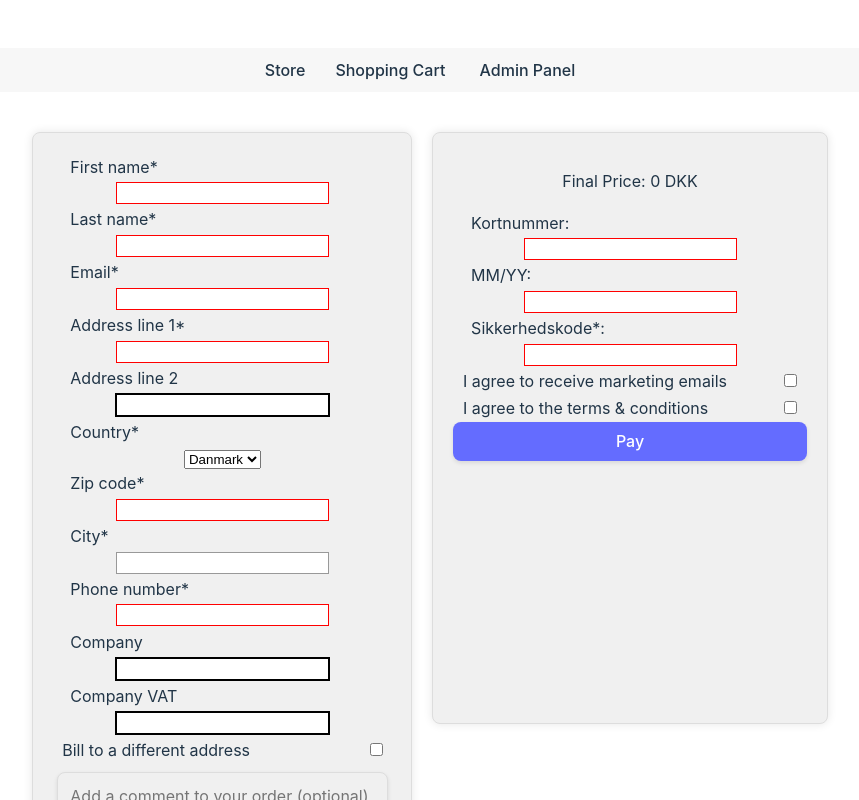
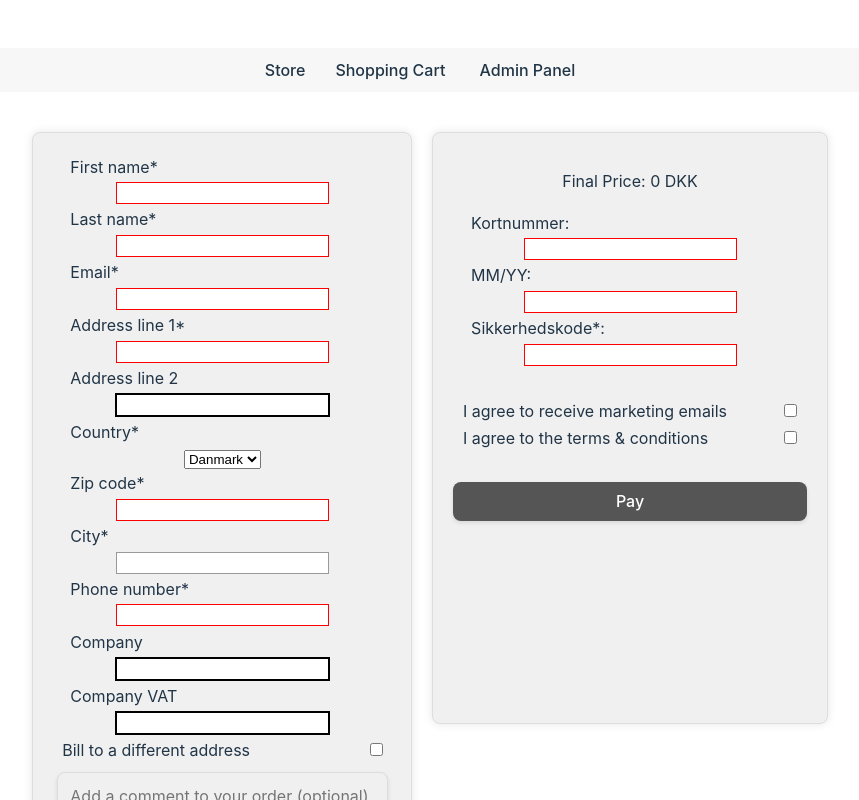
Before and after one commit to SiGoldbach/FrontendWebShop9, a React (Vite) app: page /checkout in a window 1280 px wide. Shown: the top 800 px of the page, without its empty margins (220-1079 px from the left). Built offline with nearby package versions, Linux system fonts and the light colour scheme; no server answers.

Commit message:
started fixing indents to 2 spaces, and fixed spacing issue in forms

```diff
--- a/src/Pages/checkoutPage.tsx
+++ b/src/Pages/checkoutPage.tsx
@@ -271,6 +271,7 @@ export function CheckoutPage() {
               </li>
             </ul>
             <ul>
+              <div className='checkBoxContainer'>
                 <li>
                   <label htmlFor="acceptMarketingEmail">I agree to receive marketing emails</label>
                   <input type="checkbox" id="acceptMarketingEmail" name="acceptMarketingEmail"/>
@@ -279,8 +280,9 @@ export function CheckoutPage() {
                   <label htmlFor="acceptTermsAndCondition">I agree to the terms & conditions</label>
                   <input type="checkbox" id="acceptTermsAndCondition" name="acceptTermsAndCondition" required/>
                 </li>
+              </div>
             </ul>
-                <button className="checkoutButton" id="checkoutButton" onClick={onSubmitClick}>
+            <button className="checkoutButton" id="checkoutButton" onClick={onSubmitClick} disabled>
               Pay
               <div className="loader" id="loader"></div>
             </button>
--- a/src/Pages/index.css
+++ b/src/Pages/index.css
@@ -365,10 +365,19 @@ Most if not all of the following are AI-generated
   width: 100%;
   text-align: center;
   box-shadow: 0 2px 4px var(--shadow-color);
+  margin-top: 30px;
 }
 
 .checkoutButton:hover {
   background-color: #535bf2;
+}
+
+.checkoutButton:disabled {
+  background-color: #555;
+}
+
+.checkBoxContainer {
+  margin-top: 30px;
 }
 
 .shoppingCartContainer {
```
Lines whose indentation alone changed are shown as unchanged.
